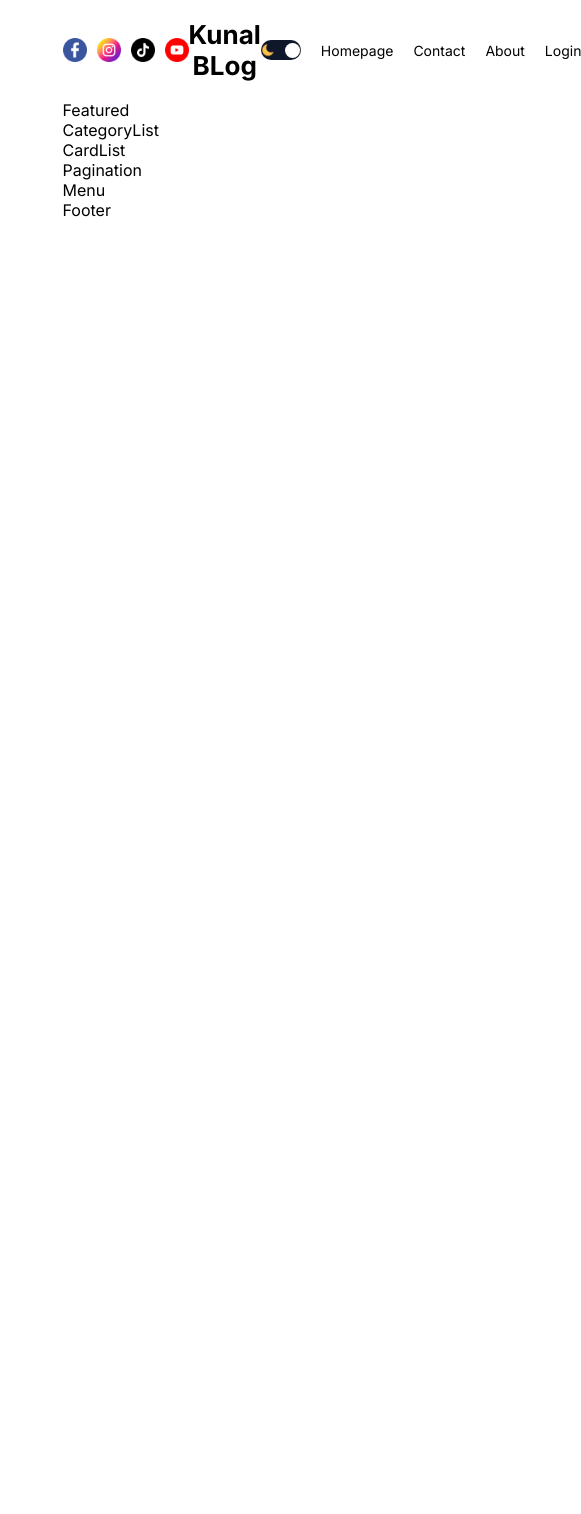
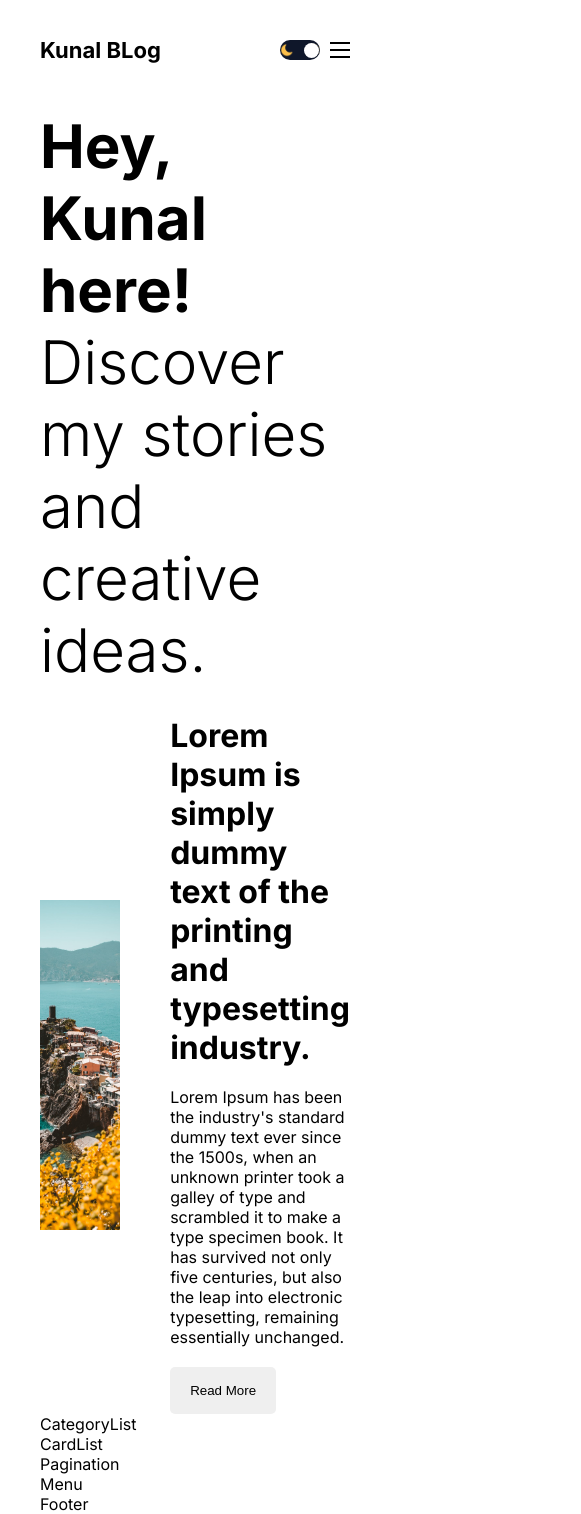
Before and after one commit to KunalMundra/Blog-App, a Next.js app: page / in a window 390 px wide. Shown: the whole page, 581 px wide, since content can reach past the window. Before the commit the page ends 844 px from the top, so only its background shows below. Built offline with nearby package versions, Linux system fonts and the light colour scheme.

Commit message:
Featured post design added

```diff
--- a/src/app/globals.css
+++ b/src/app/globals.css
@@ -62,7 +62,7 @@ a {
 
 @media screen and (max-width: 934px) {
     .wrapper {
-        max-width: 700px;
+        max-width: 850px;
     }
 }
 
@@ -80,8 +80,8 @@ a {
     }
 }
 
-@media screen and (max-width: 460px) {
+/* @media screen and (max-width: 460px) {
     .wrapper {
         max-width: 345px;
     }
-}
+} */
--- a/src/components/authLinks/AuthLinks.jsx
+++ b/src/components/authLinks/AuthLinks.jsx
@@ -1,18 +1,41 @@
-import React from 'react'
+"use client"
+
+import React, { useState } from 'react'
 import styles from "./authLinks.module.css"
 import Link from 'next/link';
 
 const AuthLinks = () => {
   const status = "notAuthenticated";
-
+  const [open, setOpen] = useState(false);
   return (
     <>
-      {status === "notAuthenticated" ? (<Link href="/login">Login</Link>)
+      {status === "notAuthenticated" ? (<Link href="/login" className={styles.link}>Login</Link>)
         :
         (<>
-          <Link href="/write">Write</Link>
+          <Link href="/write" className={styles.link}>Write</Link>
           <span className={styles.link}>Logout</span>
         </>)}
+
+      <div className={styles.burger} onClick={() => setOpen(!open)}>
+        <div className={styles.line}></div>
+        <div className={styles.line}></div>
+        <div className={styles.line}></div>
+      </div>
+
+      {open && (
+        <div className={styles.responsiveMenu}>
+          <Link href="/">Homepage</Link>
+          <Link href="/">About</Link>
+          <Link href="/">Contact</Link>
+          {status === "notAuthenticated" ? (
+            <Link href="/login">Login</Link>
+          ) : (
+            <>
+              <Link href="/write">Write</Link>
+              <span className={styles.link}>Logout</span>
+            </>)}
+        </div>
+      )}
     </>
   )
 }
--- a/src/components/authLinks/authLinks.module.css
+++ b/src/components/authLinks/authLinks.module.css
@@ -1,3 +1,42 @@
-.link{
+.link {
     cursor: pointer;
 }
+
+.burger {
+    width: 20px;
+    height: 16px;
+    display: none;
+    flex-direction: column;
+    justify-content: space-between;
+}
+
+.line {
+    width: 100%;
+    height: 2px;
+    background-color: var(--textColor);
+}
+
+.responsiveMenu {
+    position: absolute;
+    top: 100px;
+    left: 0;
+    background-color: var(--bg);
+    height: calc(100vh - 100px);
+    width: 100%;
+    display: flex;
+    flex-direction: column;
+    align-items: center;
+    justify-content: center;
+    gap: 50px;
+    font-size: 24px;
+}
+
+@media screen and (max-width: 560px) {
+    .burger {
+        display: flex;
+    }
+
+    .link {
+        display: none;
+    }
+}
--- a/src/components/featured/Featured.jsx
+++ b/src/components/featured/Featured.jsx
@@ -1,9 +1,29 @@
 import React from 'react'
 import styles from "./featured.module.css"
+import Image from 'next/image'
 
 const Featured = () => {
   return (
-    <div className={styles.container}>Featured</div>
+    <div className={styles.container}>
+      <h1 className={styles.title}>
+        <b>Hey, Kunal here!</b> Discover my stories and creative ideas.
+      </h1>
+      <div className={styles.post}>
+        <div className={styles.imgContainer}>
+          <Image src="/p1.jpeg" alt="" fill className={styles.image}/>
+        </div>
+        <div className={styles.textContainer}>
+          <h1 className={styles.PostTitle}>Lorem Ipsum is simply dummy text of the printing and typesetting industry.</h1>
+          <p className={styles.PostDesc}>
+            Lorem Ipsum has been the industry's standard dummy text ever since the 1500s,
+            when an unknown printer took a galley of type and scrambled it to make a type
+            specimen book. It has survived not only five centuries, but also the leap into
+            electronic typesetting, remaining essentially unchanged.
+          </p>
+          <button className={styles.button}>Read More</button>
+        </div>
+      </div>
+    </div>
   )
 }
 
--- a/src/components/featured/featured.module.css
+++ b/src/components/featured/featured.module.css
@@ -0,0 +1,49 @@
+.container{
+    margin-top: 10px;
+}
+
+.title{
+    font-size: 60px;
+    font-weight: 300;
+}
+
+.post{
+    margin-top: 30px;
+    display: flex;
+    align-items: center;
+    gap: 50px;
+}
+
+.imgContainer{
+    flex: 1;
+    height: 330px;
+    position: relative;
+}
+
+.image{
+    object-fit: cover;
+}
+
+.textContainer{
+    flex: 1.3;
+    display: flex;
+    flex-direction: column;
+    gap: 20px;
+}
+
+.postTitle{
+    font-size: 40px;
+}
+
+.postDesc{
+    font-size: 20px;
+    font-weight: 300;
+    color: var(--softTextColor);
+}
+
+.button{
+    padding: 16px 20px;
+    border: none;
+    border-radius: 5px;
+    width: max-content;
+}
--- a/src/components/navbar/Navbar.jsx
+++ b/src/components/navbar/Navbar.jsx
@@ -18,9 +18,9 @@ const Navbar = () => {
       <div className={styles.logo}>Kunal BLog</div>
       <div className={styles.links}>
         <ThemeToggle />
-        <Link href='/'>Homepage</Link>
-        <Link href='/'>Contact</Link>
-        <Link href='/'>About</Link>
+        <Link href='/' className={styles.link}>Homepage</Link>
+        <Link href='/' className={styles.link}>Contact</Link>
+        <Link href='/' className={styles.link}>About</Link>
         <AuthLinks />
       </div>
 
--- a/src/components/navbar/navbar.module.css
+++ b/src/components/navbar/navbar.module.css
@@ -24,3 +24,37 @@
     font-size: 14px;
     align-items: center;
 }
+
+@media screen and (max-width: 934px){
+    .logo{
+        font-size: 22px;
+        text-align: left;
+    }
+    .links{
+        font-size: 13px;
+        gap: 10px;
+    }
+}
+
+@media screen and (max-width: 720px){
+    .social{
+        display: none;
+    }
+    .logo{
+        text-align: left;
+        font-size: 22px;
+    }
+    .links{
+        font-size: 12px;
+    }
+}
+
+@media screen and (max-width: 560px){
+    .link{
+        display: none;
+    }
+    .links{
+        justify-content: flex-end;
+
+    }
+}
```
